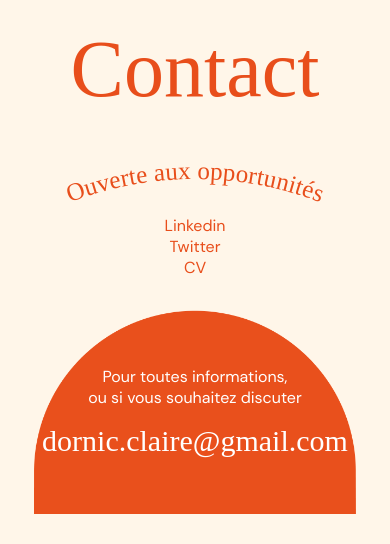
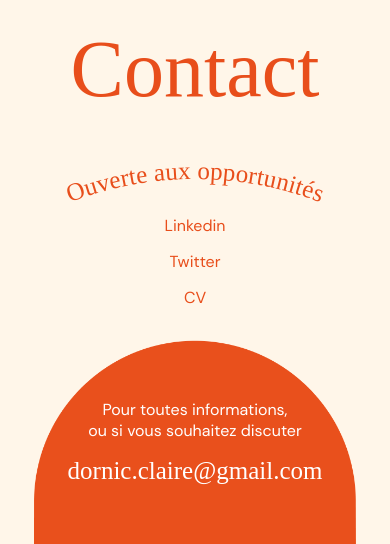
Before and after one commit to clairedornic/Portfolio-2021, a PHP site: page / in a window 390 px wide. Shown: the part 3081-3625 px from the top of the page. Before the commit the page ends 3595 px from the top, so only its background shows below. Run offline with PHP 8.4, Linux system fonts and the light colour scheme; some libraries are stand-ins or nearby versions; some web fonts are replaced.

Commit message:
style: improve details

```diff
--- a/assets/style/style.css
+++ b/assets/style/style.css
@@ -760,8 +760,7 @@ header .nav-item span {
 
 .link-social {
     display: inline-flex;
-    justify-content: space-between;
-    width: 30%;
+    gap: 40px;
 }
 
 .link-social a {
@@ -1423,6 +1422,10 @@ header .nav-item span {
     .contact p {
         margin-top: 0;
     }
+
+    .infos-contact a {
+        font-size: 25px;
+    }
 }
 
 @media screen and (max-width: 950px) {
@@ -1605,6 +1608,7 @@ header .nav-item span {
         align-items: center;
         justify-content: center;
         width: 100%;
+        gap: 15px;
     }
 
     .infos-contact {
```
